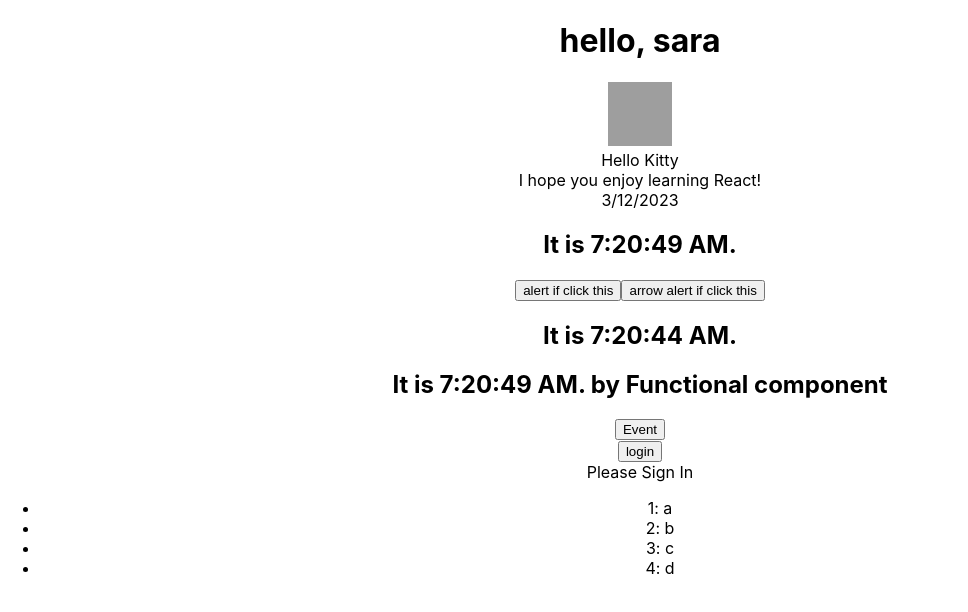
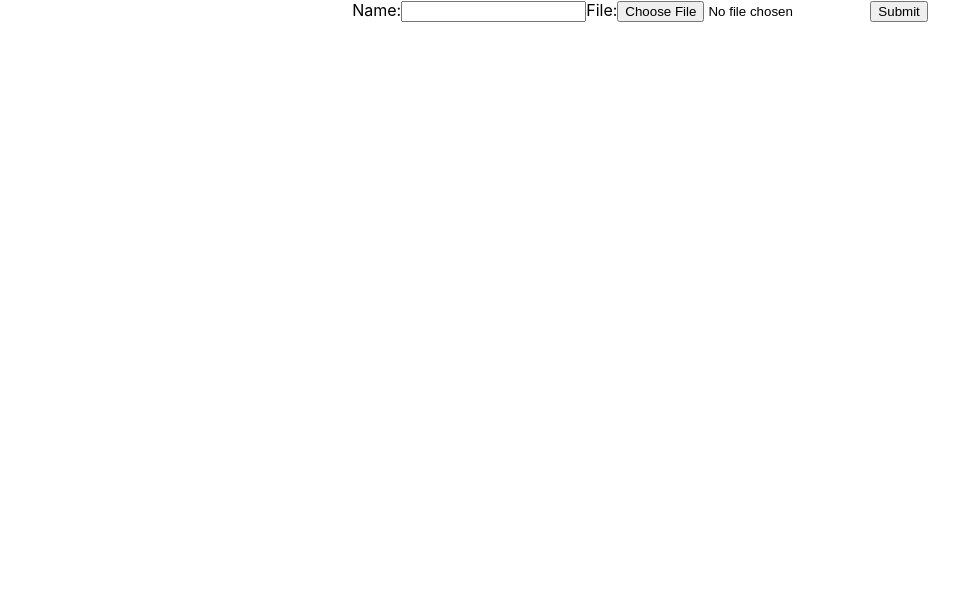
Before and after one commit to rockuoh/fc-react, a React (Create React App) app: page / in a window 1280 px wide. Shown: the top 612 px of the page, without its empty margins (0-968 px from the left). Built offline with nearby package versions, Linux system fonts and the light colour scheme; grey boxes are pictures that could not be loaded.

Commit message:
add 2-10 chapter exercise

```diff
--- a/src/App.js
+++ b/src/App.js
@@ -1,4 +1,5 @@
 import "./App.css";
+import ControlledComponent from "./components/2-10.ControlledComponent/ControlledComponent";
 import Composition from "./components/2-4.Props/Component";
 import Extraction from "./components/2-4.Props/Extraction/Extraction";
 import ClassComponent from "./components/2-5.State/ClassComponent";
@@ -11,14 +12,15 @@ import List from "./components/2-9.List/List";
 function App() {
   return (
     <div className="App">
-      <Composition />
+      {/* <Composition />
       <Extraction />
       <ClassComponent />
       <ClassComponent2 />
       <FuntionalComponent />
       <Event />
       <Condition />
-      <List />
+      <List /> */}
+      <ControlledComponent />
     </div>
   );
 }
--- /dev/null
+++ b/src/components/2-10.ControlledComponent/ControlledComponent.jsx
@@ -0,0 +1,30 @@
+import React, { useState, useRef } from "react";
+
+export default function ControlledComponent() {
+  const [name, setName] = useState("");
+  const fileInputRef = useRef(null);
+
+  function handleChange(event) {
+    setName(event.target.value);
+  }
+
+  function handleSubmit(event) {
+    event.preventDefault();
+    alert("the value submitted is: " + name);
+    alert(`the file submitted is: ${fileInputRef.current.files[0].name}`);
+  }
+
+  return (
+    <form onSubmit={handleSubmit}>
+      <label>
+        Name:
+        <input value={name} onChange={handleChange} />
+      </label>
+      <label>
+        File:
+        <input type="file" ref={fileInputRef} />
+      </label>
+      <input type="submit" value="Submit" />
+    </form>
+  );
+}
```
